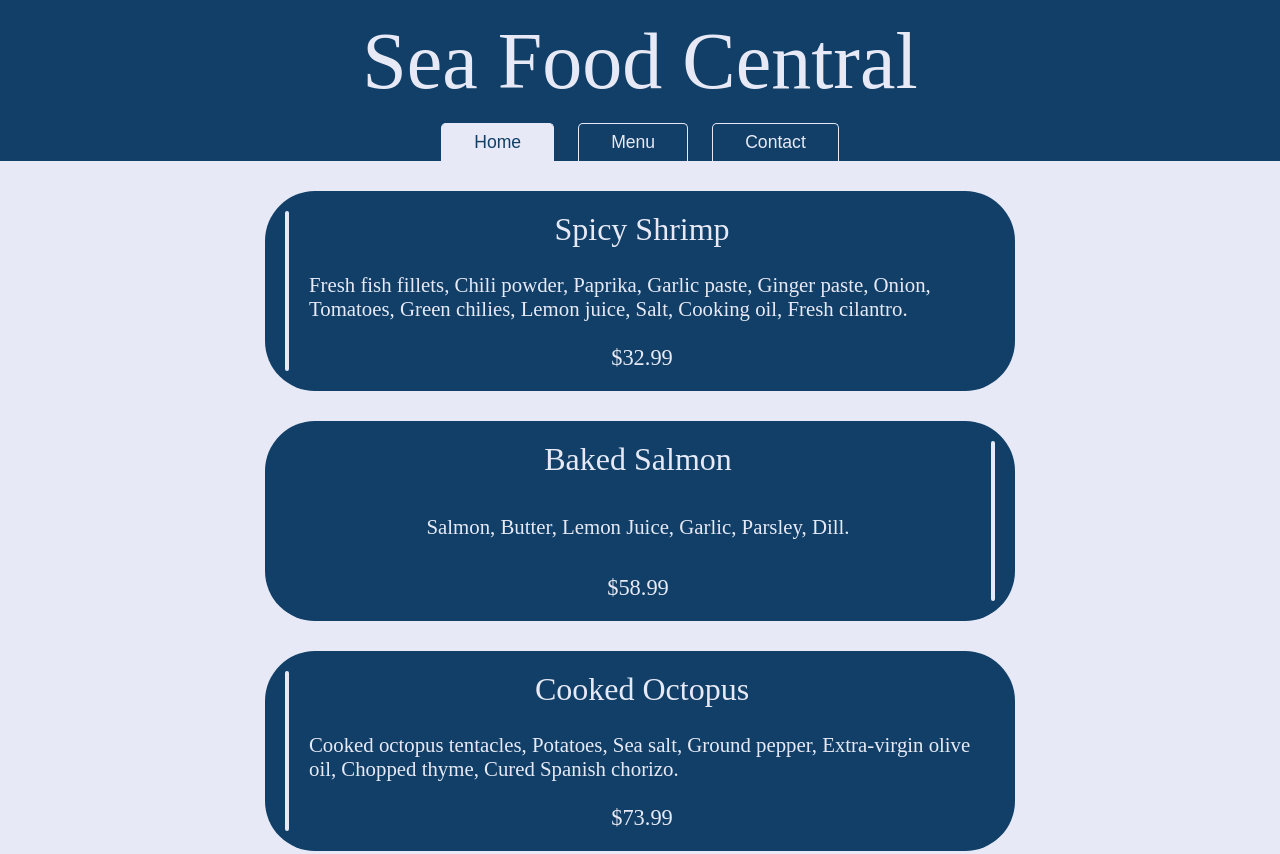
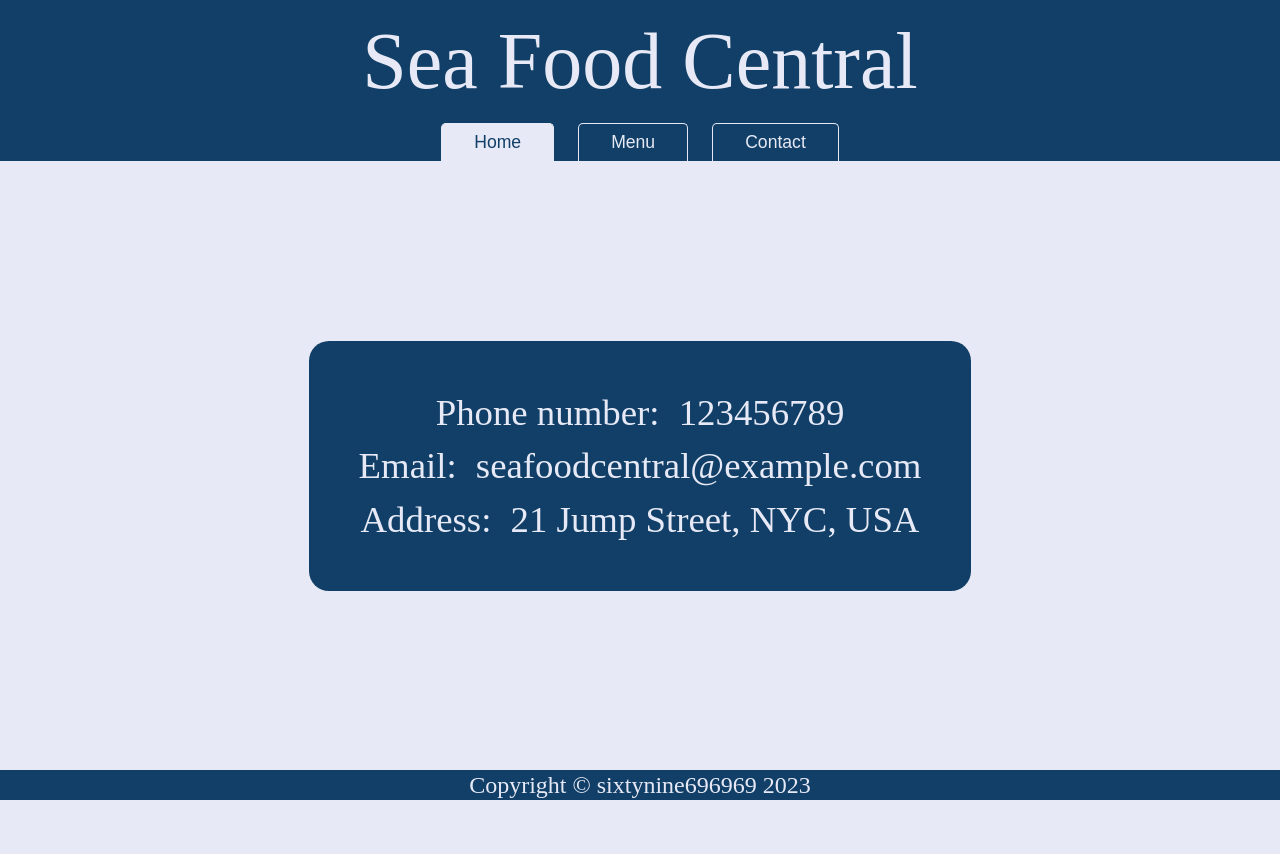
Before and after one commit to sixtynine696969/restaurant-page, a plain HTML site: page index.html in a window 1280 px wide. Shown: the top 854 px of the page. After the commit the page ends 800 px from the top, so only its background shows below. Drawn offline with Linux system fonts and the light colour scheme; a script that the page names is missing; a web font is replaced by a local one.

Commit message:
Add contact page and styles

```diff
--- a/index.html
+++ b/index.html
@@ -21,7 +21,7 @@
         <!-- <main class="home">
             <p>Taste the Sea</p>
         </main> -->
-        <main class="menu">
+        <!-- <main class="menu">
             <div class="card">
                 <img src="../src/images/shrimp.jpg" alt="">
                 <div class="details">
@@ -54,8 +54,15 @@
                     <p class="price">$23.99</p>
                 </div>
             </div>
+        </main> -->
+        <main class="contact">
+            <div class="card">
+                <p class="phone-number">Phone number: <span>123456789</span></p>
+                <p>Email: <span>seafoodcentral@example.com</span></p>
+                <p>Address: <span>21 Jump Street, NYC, USA</span></p>
+            </div>
         </main>
-        <footer></footer>
+        <footer>Copyright &copy; sixtynine696969 2023</footer>
     </div>
 </body>
 </html>
--- a/main.js
+++ /dev/null
@@ -1 +0,0 @@
-(()=>{const e=document.querySelectorAll("button");e.forEach((c=>{c.addEventListener("click",(()=>{e.forEach((e=>{e.classList.remove("selected")})),c.classList.add("selected")}))}))})();
--- a/style.css
+++ b/style.css
@@ -143,7 +143,38 @@ main.menu .card .details .price {
     font-size: 1.4rem;
 }
 
+main.contact {
+    display: flex;
+    justify-content: center;
+    align-items: center;
+}
+
+main.contact .card {
+    font-family: "GrotesqueBourgeoisieRegular";
+    font-size: 2.3rem;
+
+    color: var(--white);
+    border-radius: 20px;
+
+    padding: 50px;
+    height: 250px;
+    background-color: var(--dark-blue);
+    display: flex;
+    flex-direction: column;
+    justify-content: space-between;
+    align-items: center;
+}
+
+main.contact .card p span {
+    margin-left: 10px;
+}
+
 footer {
+    font-family: "GrotesqueBourgeoisieRegular";
+    font-size: 1.5rem;
+    display: flex;
+    justify-content: center;
+    align-items: center;
     background-color: var(--dark-blue);
-    color: var(--white)
+    color: var(--white);
 }
```
